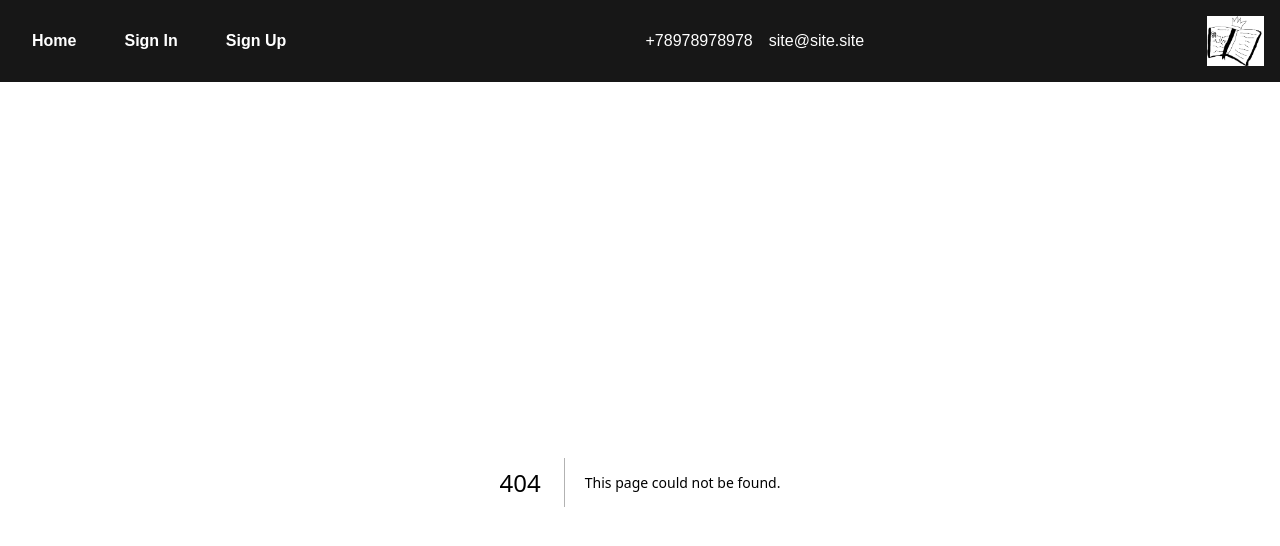
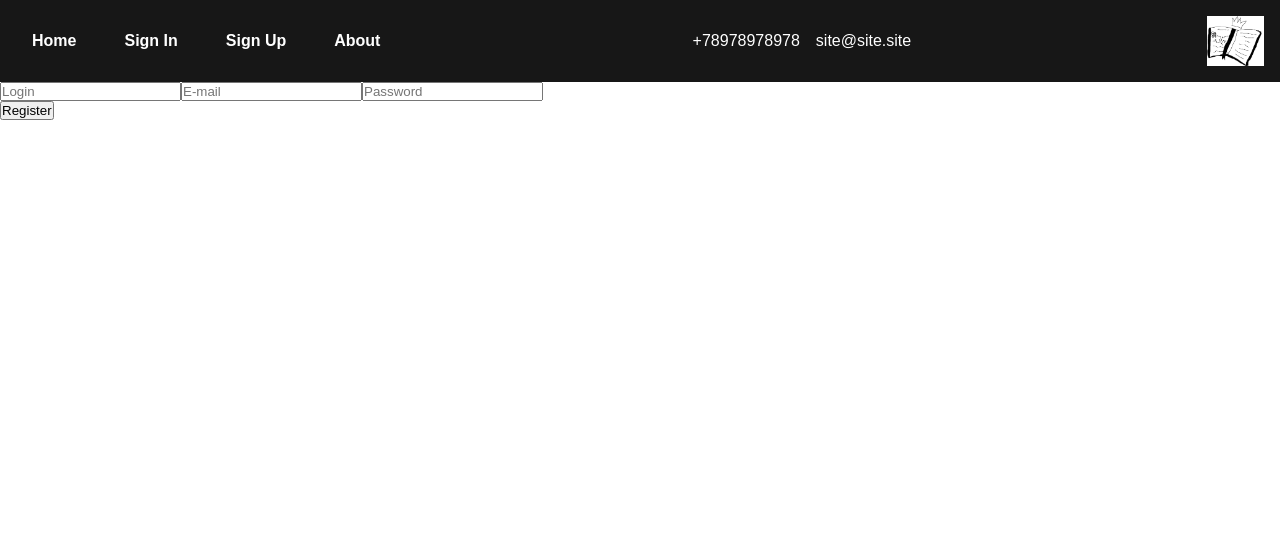
Before and after one commit to 3ablik/books, a Next.js app: page /register in a window 1280 px wide. Before the commit this address had no page. Shown: the top 546 px of the page. Built offline with nearby package versions, Linux system fonts and the light colour scheme.

Commit message:
Bugged Login

```diff
--- a/src/app/context/AuthContext.js
+++ b/src/app/context/AuthContext.js
@@ -1,17 +1,22 @@
 "use client";
-import React, { useState, useContext, createContext } from "react";
+import React, { useState, useContext, createContext, useEffect } from "react";
 
 const AuthContext = createContext({ isAuthenticated: false, login: () => {} });
 
 export const AuthProvider = ({ children }) => {
   const [isAuthenticated, setIsAuthenticated] = useState(false);
 
-  const login = () => {
-    setIsAuthenticated(true);
+  const auth = () => {
+    setIsAuthenticated((prevState) => {
+      const newState = !prevState;
+      return newState;
+    });
   };
 
+  useEffect(() => {}, [isAuthenticated]);
+
   return (
-    <AuthContext.Provider value={{ isAuthenticated, login }}>
+    <AuthContext.Provider value={{ isAuthenticated, auth }}>
       {children}
     </AuthContext.Provider>
   );
--- a/src/app/layout.js
+++ b/src/app/layout.js
@@ -1,7 +1,9 @@
+"use client";
 import { Geist, Geist_Mono } from "next/font/google";
 import "./globals.css";
 import img from "../app/components/images/logo.png";
 import Link from "next/link";
+import { AuthProvider } from "./context/AuthContext";
 
 const geistSans = Geist({
   variable: "--font-geist-sans",
@@ -13,21 +15,26 @@ const geistMono = Geist_Mono({
   subsets: ["latin"],
 });
 
-export const metadata = {
-  title: "Create Next App",
-  description: "Generated by create next app",
-};
-
 export default function RootLayout({ children }) {
   return (
+    <AuthProvider>
       <html lang="en">
         <body className={`${geistSans.variable} ${geistMono.variable}`}>
           <header>
             <nav>
               <div>
                 <Link href="/">Home</Link>
-              <Link href="/login">Sign In</Link>
-              <Link href="/about">Sign Up</Link>
+                <Link
+                  onClick={() => {
+                    localStorage.setItem("fromUserClick", "true");
+                    window.location.href = "/login";
+                  }}
+                  href="/login"
+                >
+                  Sign In
+                </Link>
+                <Link href="register">Sign Up</Link>
+                <Link href="/about">About</Link>
               </div>
               <div>
                 <p>+78978978978</p>
@@ -40,5 +47,6 @@ export default function RootLayout({ children }) {
           {children}
         </body>
       </html>
+    </AuthProvider>
   );
 }
--- /dev/null
+++ b/src/app/layoutMetaData.js
@@ -0,0 +1,4 @@
+export const metadata = {
+  title: "Create Next App",
+  description: "Generated by create next app",
+};
--- /dev/null
+++ b/src/app/register/RegisterForm.jsx
@@ -0,0 +1,54 @@
+"use client";
+import React, { useState, useEffect } from "react";
+import { useAuth } from "../context/AuthContext";
+import { useRouter } from "next/navigation";
+
+const RegisterForm = ({ accounts, setAccounts }) => {
+  const router = useRouter();
+  const [login, setLogin] = useState("");
+  const [email, setEmail] = useState("");
+  const [password, setPassword] = useState("");
+  const { isAuthenticated, auth } = useAuth();
+
+  const handleLogin = (e) => {
+    setLogin(e.target.value);
+  };
+  const handleEmail = (e) => {
+    setEmail(e.target.value);
+  };
+  const handlePassword = (e) => {
+    setPassword(e.target.value);
+  };
+
+  const handleNewAccount = () => {
+    setAccounts((accounts) => [
+      ...accounts,
+      {
+        login: login,
+        email: email,
+        password: password,
+        id: accounts.length,
+      },
+    ]);
+    console.log(accounts);
+    auth();
+  };
+  useEffect(() => {
+    if (isAuthenticated) {
+      router.push("/");
+    }
+  }, [isAuthenticated, router]);
+
+  return (
+    <div>
+      <div>
+        <input onChange={handleLogin} placeholder="Login" type="text" />
+        <input onChange={handleEmail} placeholder="E-mail" type="text" />
+        <input onChange={handlePassword} placeholder="Password" type="text" />
+      </div>
+      <button onClick={handleNewAccount}>Register</button>
+    </div>
+  );
+};
+
+export default RegisterForm;
--- /dev/null
+++ b/src/app/register/page.js
@@ -0,0 +1,19 @@
+"use client";
+import React, { useState } from "react";
+import RegisterForm from "./RegisterForm";
+
+export default function Register() {
+  const [accounts, setAccounts] = useState([
+    {
+      login: "admin",
+      email: "admin@admin.admin",
+      password: "admin123",
+    },
+  ]);
+
+  return (
+    <div>
+      <RegisterForm accounts={accounts} setAccounts={setAccounts} />
+    </div>
+  );
+}
```
Also changed, not shown: src/app/login/page.js (+22 -6 lines). Lines whose indentation alone changed are shown as unchanged.
